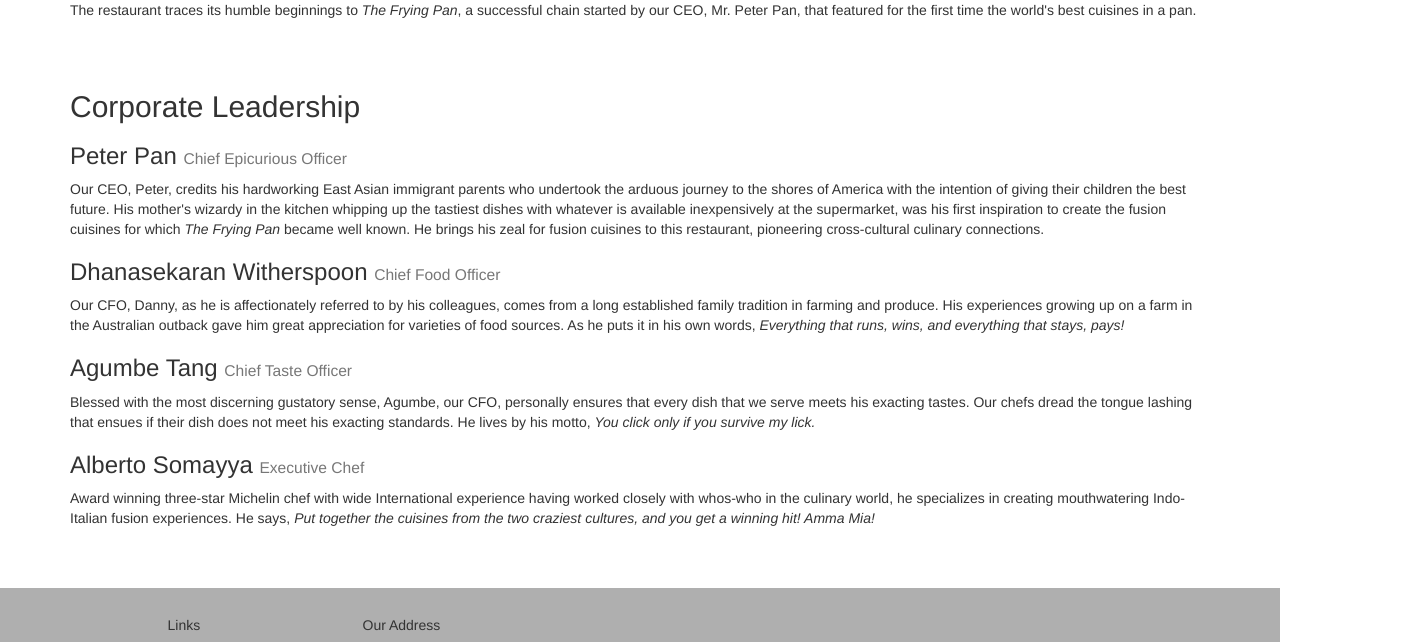
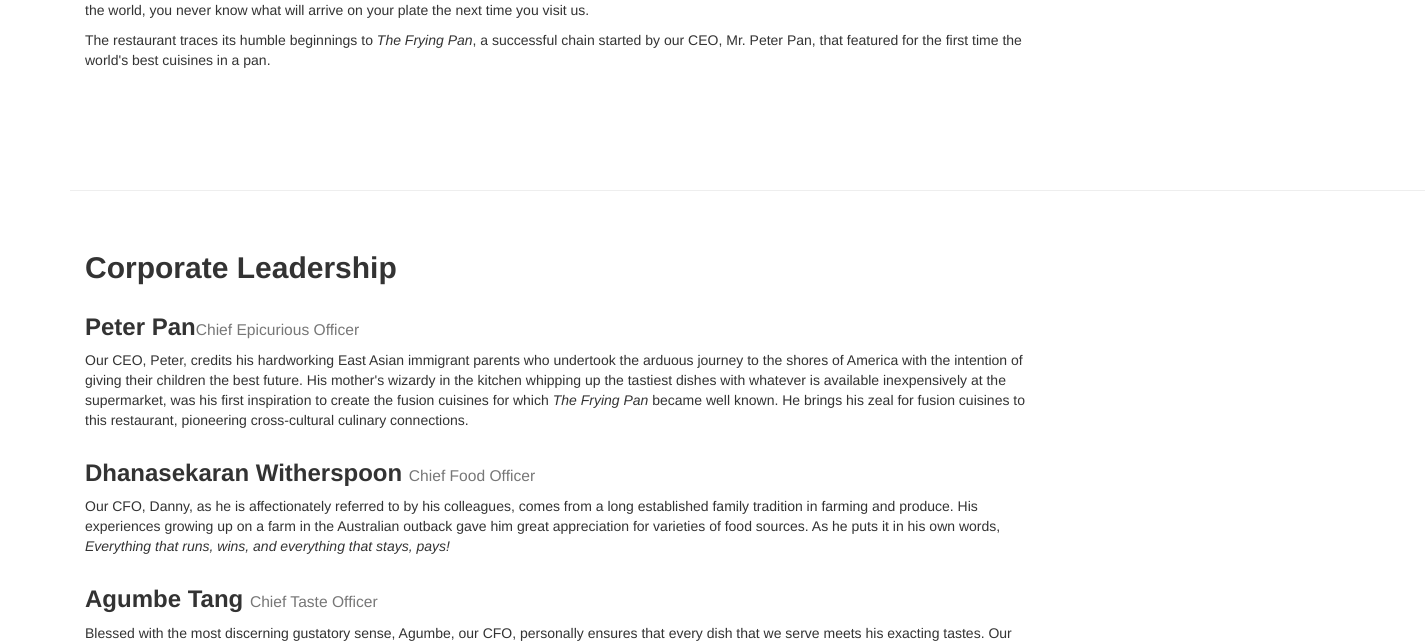
Before and after one commit to jenndhemus/conFusion, a plain HTML site: page aboutus.html in a window 1280 px wide. Shown: the part 736-1378 px from the top of the page, 1425 px wide, since content can reach past the window. Drawn offline with nearby package versions, Linux system fonts and the light colour scheme.

Commit message:
added <hr> style and< strong> to tittles

```diff
--- a/aboutus.html
+++ b/aboutus.html
@@ -88,38 +88,61 @@
 
             </div>
             <div class = "row row-header">
-               <h3>About Us</h3>
-               <hr>
+               <h3><strong>About Us</strong></h3>
+
             </div>
         </div>
+          <hr style = "width: 1355px; height: 20px;">
 
-        <div>
-            <div>
-                <h2>Our History</h2>
-                <p>Started in 2010, Ristorante con Fusion quickly established itself as a culinary icon par excellence in Hong Kong. With its unique brand of world fusion cuisine that can be found nowhere else, it enjoys patronage from the A-list clientele in Hong Kong.  Featuring four of the best three-star Michelin chefs in the world, you never know what will arrive on your plate the next time you visit us.</p>
-                <p>The restaurant traces its humble beginnings to <em>The Frying Pan</em>, a successful chain started by our CEO, Mr. Peter Pan, that featured for the first time the world's best cuisines in a pan.</p>
+        <div class = "container">
+            <div class = "col-xs 10 col-sm-10">
+
+                <div class = "row">
+                    <h2><strong> Our History</strong></h2>
+                </div>
+                <div class = "row">
+                    <p>Started in 2010, Ristorante con Fusion quickly established itself as a culinary icon par excellence in Hong Kong. With its unique brand of world fusion cuisine that can be found nowhere else, it enjoys patronage from the A-list clientele in Hong Kong.  Featuring four of the best three-star Michelin chefs in the world, you never know what will arrive on your plate the next time you visit us.</p>
+                    <p>The restaurant traces its humble beginnings to <em>The Frying Pan</em>, a successful chain started by our CEO, Mr. Peter Pan, that featured for the first time the world's best cuisines in a pan.</p>
+                </div>
+                <div>
+                    <p style="padding:40px;"></p>
+                </div>
             </div>
-            <div>
+
+        </div>
+
+          <hr style = "width: 1355px; height: 20px;">
+
+
+        <div class = "container">
+            <div class = "col-xs 10 col-sm-10">
+
+                <div class ="row">
+                    <h2><strong>Corporate Leadership</strong></h2>
+                </div>
+                <div class = "row">
+                    <h3><strong>Peter Pan</strong><small>Chief Epicurious Officer</small></h3>
+                    <p>Our CEO, Peter, credits his hardworking East Asian immigrant parents who undertook the arduous journey to the shores of America with the intention of giving their children the best future. His mother's wizardy in the kitchen whipping up the tastiest dishes with whatever is available inexpensively at the supermarket, was his first inspiration to create the fusion cuisines for which <em>The Frying Pan</em> became well known. He brings his zeal for fusion cuisines to this restaurant, pioneering cross-cultural culinary connections.</p>
+                </div>
+                <div class = "row">
+                    <h3><strong>Dhanasekaran Witherspoon </strong><small>Chief Food Officer</small></h3>
+                    <p>Our CFO, Danny, as he is affectionately referred to by his colleagues, comes from a long established family tradition in farming and produce. His experiences growing up on a farm in the Australian outback gave him great appreciation for varieties of food sources. As he puts it in his own words, <em>Everything that runs, wins, and everything that stays, pays!</em></p>
+                </div>
+                <div class = "row">
+                    <h3><strong>Agumbe Tang</strong> <small>Chief Taste Officer</small></h3>
+                    <p>Blessed with the most discerning gustatory sense, Agumbe, our CFO, personally ensures that every dish that we serve meets his exacting tastes. Our chefs dread the tongue lashing that ensues if their dish does not meet his exacting standards. He lives by his motto, <em>You click only if you survive my lick.</em></p>
+                </div>
+                <div class = "row">
+                    <h3><strong>Alberto Somayya </strong><small>Executive Chef</small></h3>
+                    <p>Award winning three-star Michelin chef with wide International experience having worked closely with whos-who in the culinary world, he specializes in creating mouthwatering Indo-Italian fusion experiences. He says, <em>Put together the cuisines from the two craziest cultures, and you get a winning hit! Amma Mia!</em></p>
+                </div>
+
+                <div>
                 <p style="padding:20px;"></p>
             </div>
-        </div>
+            </div>
 
 
-        <div>
-            <div>
-                <h2>Corporate Leadership</h2>
-                <h3>Peter Pan <small>Chief Epicurious Officer</small></h3>
-                <p>Our CEO, Peter, credits his hardworking East Asian immigrant parents who undertook the arduous journey to the shores of America with the intention of giving their children the best future. His mother's wizardy in the kitchen whipping up the tastiest dishes with whatever is available inexpensively at the supermarket, was his first inspiration to create the fusion cuisines for which <em>The Frying Pan</em> became well known. He brings his zeal for fusion cuisines to this restaurant, pioneering cross-cultural culinary connections.</p>
-                <h3>Dhanasekaran Witherspoon <small>Chief Food Officer</small></h3>
-                <p>Our CFO, Danny, as he is affectionately referred to by his colleagues, comes from a long established family tradition in farming and produce. His experiences growing up on a farm in the Australian outback gave him great appreciation for varieties of food sources. As he puts it in his own words, <em>Everything that runs, wins, and everything that stays, pays!</em></p>
-                <h3>Agumbe Tang <small>Chief Taste Officer</small></h3>
-                <p>Blessed with the most discerning gustatory sense, Agumbe, our CFO, personally ensures that every dish that we serve meets his exacting tastes. Our chefs dread the tongue lashing that ensues if their dish does not meet his exacting standards. He lives by his motto, <em>You click only if you survive my lick.</em></p>
-                <h3>Alberto Somayya <small>Executive Chef</small></h3>
-                <p>Award winning three-star Michelin chef with wide International experience having worked closely with whos-who in the culinary world, he specializes in creating mouthwatering Indo-Italian fusion experiences. He says, <em>Put together the cuisines from the two craziest cultures, and you get a winning hit! Amma Mia!</em></p>
-            </div>
-             <div>
-                <p style="padding:20px;"></p>
-            </div>
        </div>
 
     </div>
```
